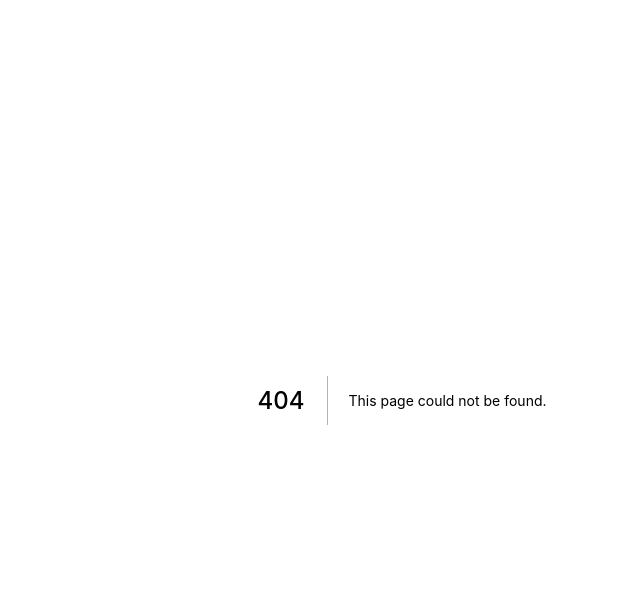
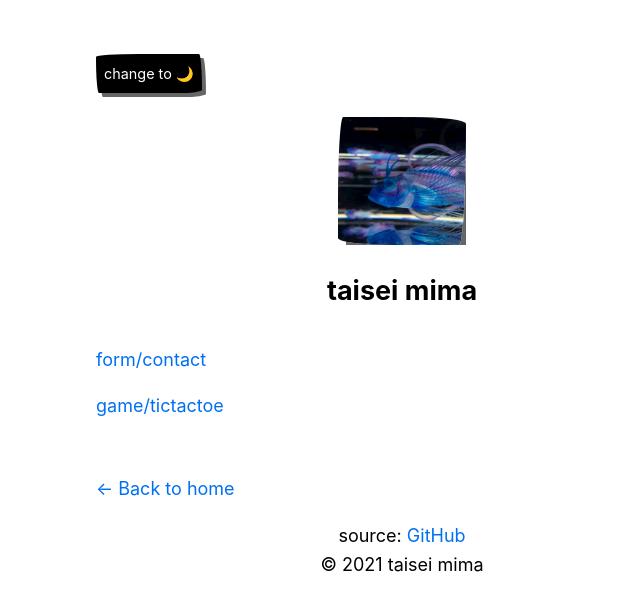
Before and after one commit to bhbs/nextjs-blog, a Next.js app: page /lab in a window 1280 px wide. Before the commit this address had no page. Shown: the top 610 px of the page, without its empty margins (238-878 px from the left). Built offline with nearby package versions, Linux system fonts and the light colour scheme.

Commit message:
create lab index page

```diff
--- /dev/null
+++ b/pages/lab/index.tsx
@@ -0,0 +1,29 @@
+import { GetStaticProps, GetStaticPropsResult } from "next";
+import Head from "next/head";
+import Link from "next/link";
+import React from "react";
+import Layout, { siteTitle } from "../../components/layout";
+
+const Lab: React.FC = (): React.ReactElement => {
+  return (
+    <Layout>
+      <Head>
+        <title>{siteTitle}</title>
+      </Head>
+      <section>
+        <p>
+          <Link href="/lab/form/contact">
+            <a>form/contact</a>
+          </Link>
+        </p>
+        <p>
+          <Link href="/lab/game/tictactoe">
+            <a>game/tictactoe</a>
+          </Link>
+        </p>
+      </section>
+    </Layout>
+  );
+};
+
+export default Lab;
```
